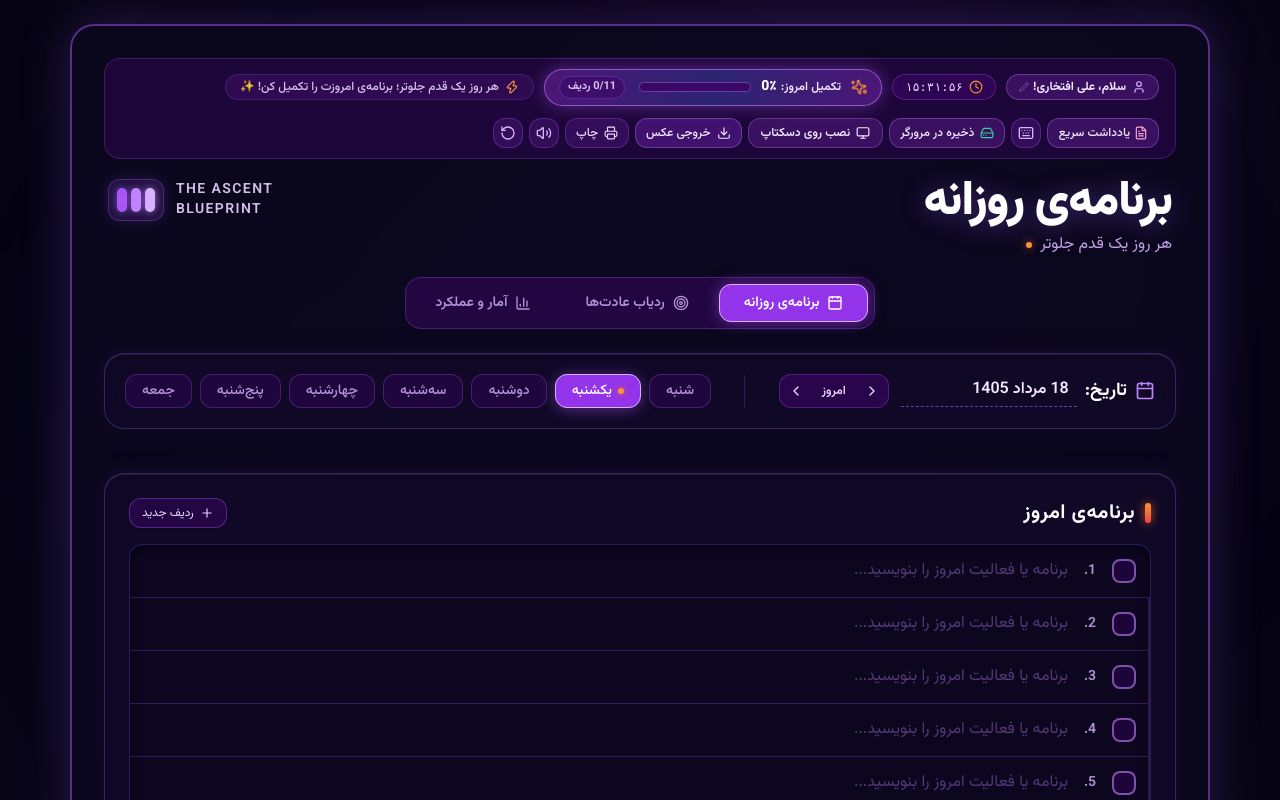
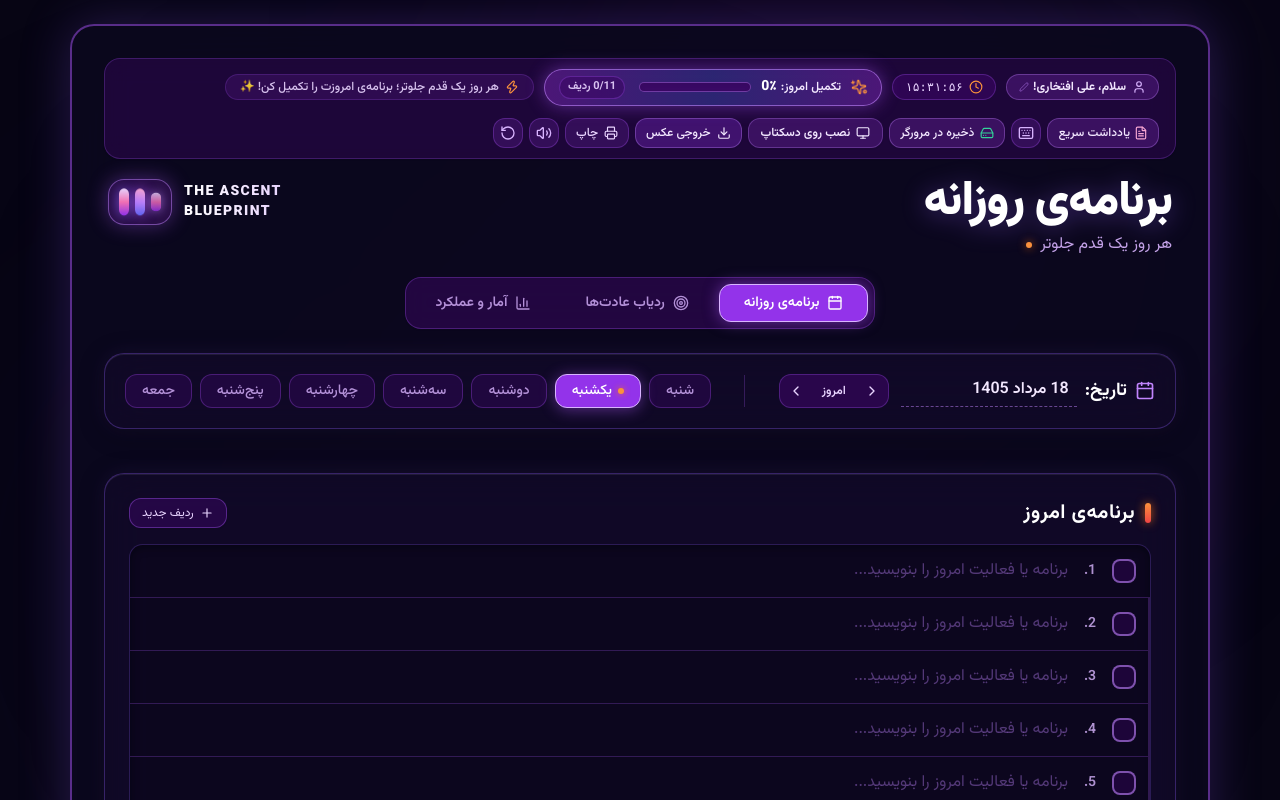
Before and after one commit to alieftekhari5040-del/panner-pro, a React (Vite) app: page / in a window 1280 px wide. Shown: the top 800 px of the page. Built offline with nearby package versions, Linux system fonts and the light colour scheme.

Commit message:
feat: animate THE ASCENT BLUEPRINT logo with lively equalizer wave bars and shimmering typography
Co-authored-by: arena-agent <297053741+arena-agent@users.noreply.github.com>

```diff
--- a/src/components/Header.tsx
+++ b/src/components/Header.tsx
@@ -15,6 +15,7 @@ import {
   FileText,
   Edit2,
 } from 'lucide-react';
+import { playCheckSound } from '../utils/sound';
 
 interface HeaderProps {
   progressPercent: number;
@@ -96,6 +97,10 @@ export const Header: React.FC<HeaderProps> = ({
     if (percent >= 40) return 'مسیر برنامه‌ی امروز هموار است؛ عالی پیش می‌روی! 🔥';
     if (percent > 0) return 'شروعی پرقدرت؛ اولین ردیف‌های برنامه تیک خورد! 🚀';
     return 'هر روز یک قدم جلوتر؛ برنامه‌ی امروزت را تکمیل کن! ✨';
+  };
+
+  const handleLogoClick = () => {
+    playCheckSound(true);
   };
 
   return (
@@ -260,17 +265,23 @@ export const Header: React.FC<HeaderProps> = ({
           </p>
         </div>
 
-        {/* Left side (in RTL): THE ASCENT BLUEPRINT Logo & Icon */}
-        <div className="flex items-center gap-3 self-center sm:self-start">
-          <div className="flex flex-col text-left font-sans tracking-widest text-xs sm:text-sm font-semibold text-purple-200/90 leading-tight uppercase">
+        {/* Left side (in RTL): LIVELY ANIMATED THE ASCENT BLUEPRINT Logo & Equalizer Icon */}
+        <div
+          onClick={handleLogoClick}
+          className="flex items-center gap-3 self-center sm:self-start group cursor-pointer"
+          title="THE ASCENT BLUEPRINT — کلیک کنید"
+        >
+          {/* Shimmering Typography */}
+          <div className="flex flex-col text-left font-sans tracking-widest text-xs sm:text-sm font-black leading-tight uppercase bg-gradient-to-r from-white via-purple-200 to-purple-400 bg-clip-text text-transparent bg-[length:200%_auto] animate-gradient">
             <span>THE ASCENT</span>
             <span>BLUEPRINT</span>
           </div>
-          {/* Three rounded vertical bars logo icon (000) */}
-          <div className="flex items-center gap-1 bg-purple-500/15 p-2 rounded-xl border border-purple-500/35 shadow-[0_0_15px_rgba(139,92,246,0.2)]">
-            <div className="w-2.5 h-6 bg-purple-300 rounded-full shadow-[0_0_8px_rgba(192,132,252,0.8)]" />
-            <div className="w-2.5 h-6 bg-purple-400 rounded-full shadow-[0_0_8px_rgba(168,85,247,0.8)]" />
-            <div className="w-2.5 h-6 bg-purple-500 rounded-full shadow-[0_0_8px_rgba(139,92,246,0.8)]" />
+
+          {/* Three rounded vertical bars logo icon (000) - LIVELY EQUALIZER WAVE */}
+          <div className="flex items-center gap-1.5 bg-purple-900/40 p-2.5 rounded-2xl border border-purple-400/50 shadow-[0_0_20px_rgba(168,85,247,0.4)] group-hover:border-purple-300 group-hover:shadow-[0_0_30px_rgba(192,132,252,0.8)] transition-all duration-300">
+            <div className="w-2.5 h-6 bg-gradient-to-t from-purple-600 via-pink-400 to-purple-200 rounded-full shadow-[0_0_12px_rgba(192,132,252,0.9)] animate-bar-1" />
+            <div className="w-2.5 h-6 bg-gradient-to-t from-indigo-500 via-purple-400 to-pink-300 rounded-full shadow-[0_0_12px_rgba(168,85,247,0.9)] animate-bar-2" />
+            <div className="w-2.5 h-6 bg-gradient-to-t from-purple-600 via-pink-400 to-purple-200 rounded-full shadow-[0_0_12px_rgba(139,92,246,0.9)] animate-bar-3" />
           </div>
         </div>
       </div>
--- a/src/index.css
+++ b/src/index.css
@@ -10,6 +10,56 @@
     min-height: 100vh;
     overflow-x: hidden;
   }
+}
+
+/* Lively animated equalizer / energy bars for THE ASCENT BLUEPRINT logo */
+@keyframes bar-wave-1 {
+  0%, 100% {
+    transform: scaleY(0.75);
+    opacity: 0.8;
+  }
+  50% {
+    transform: scaleY(1.15);
+    opacity: 1;
+  }
+}
+
+@keyframes bar-wave-2 {
+  0%, 100% {
+    transform: scaleY(1.15);
+    opacity: 1;
+  }
+  50% {
+    transform: scaleY(0.65);
+    opacity: 0.75;
+  }
+}
+
+.animate-bar-1 {
+  animation: bar-wave-1 2s ease-in-out infinite;
+}
+
+.animate-bar-2 {
+  animation: bar-wave-2 2s ease-in-out infinite;
+}
+
+.animate-bar-3 {
+  animation: bar-wave-1 2s ease-in-out infinite;
+  animation-delay: 1s;
+}
+
+@keyframes gradient-x {
+  0%, 100% {
+    background-position: 0% 50%;
+  }
+  50% {
+    background-position: 100% 50%;
+  }
+}
+
+.animate-gradient {
+  background-size: 200% 200%;
+  animation: gradient-x 6s ease infinite;
 }
 
 /* Stable, cohesive dark glassmorphism (No movement/shaking) */
@@ -85,4 +135,8 @@
   .row-interactive:hover {
     background: transparent !important;
   }
+  .animate-bar-1, .animate-bar-2, .animate-bar-3 {
+    animation: none !important;
+    transform: none !important;
+  }
 }
```
